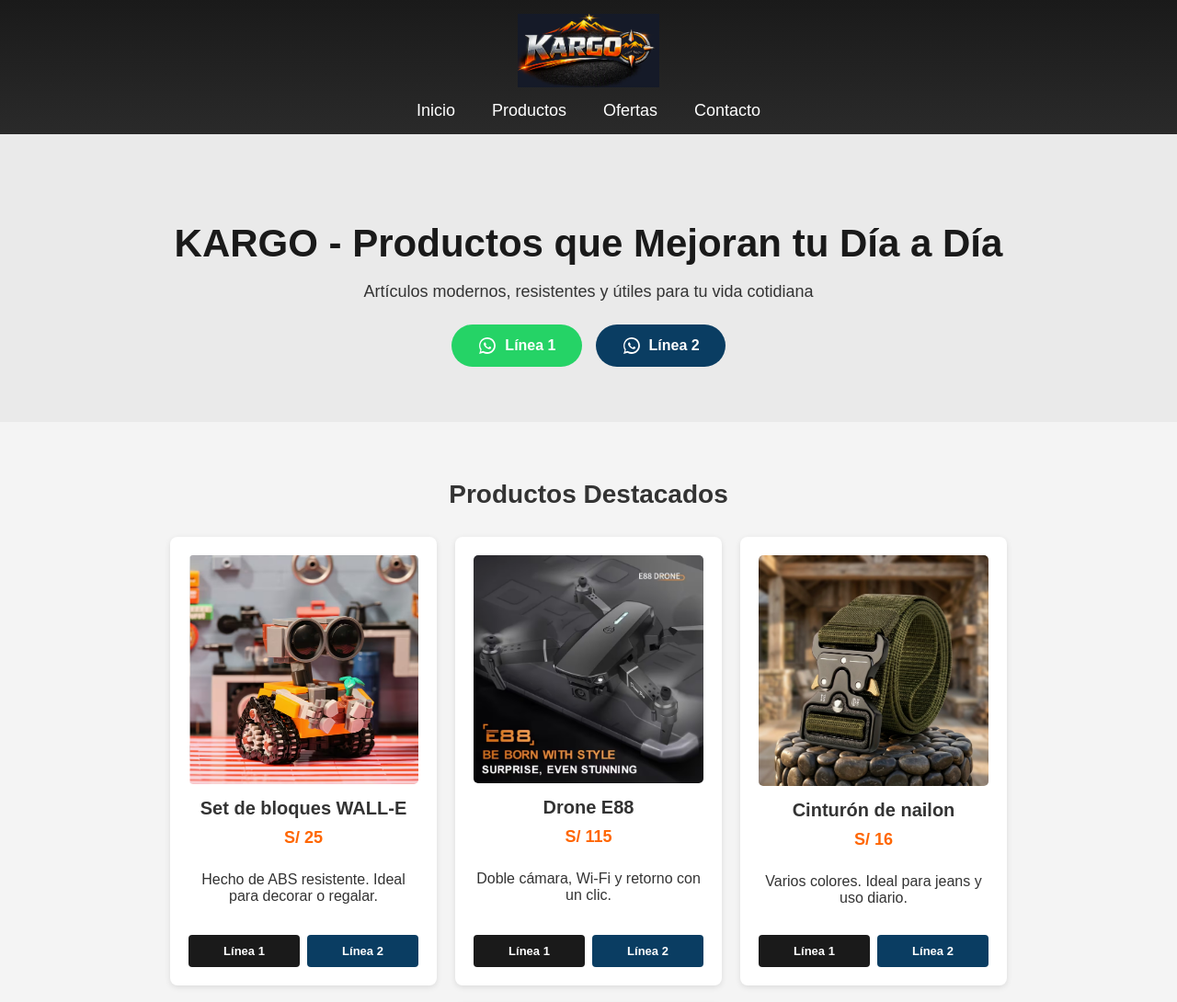
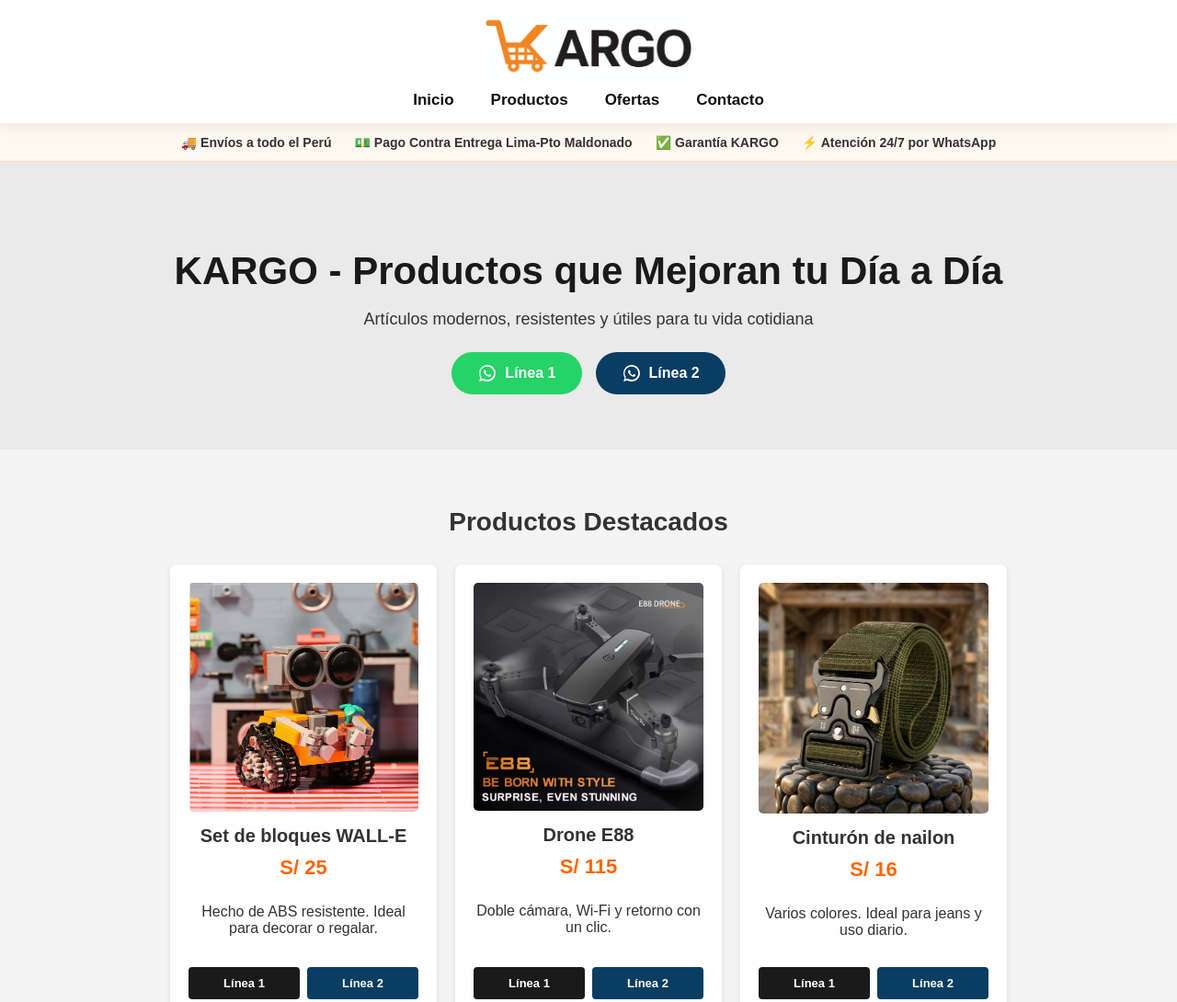
Before and after one commit to Salva2006/kargo, a plain HTML site: page index.html in a window 1280 px wide. Shown: the top 1090 px of the page at 92% size. Drawn offline with Linux system fonts and the light colour scheme.

Commit message:
actualizacion kargo

```diff
--- a/index.html
+++ b/index.html
@@ -9,7 +9,7 @@
 <body>
     <header>
         <div class="logo">
-            <img src="logonuevo.png" alt="Logo KARGO">
+            <img src="LogoKargo.png" alt="Logo KARGO">
         </div>
         <nav>
             <ul>
@@ -20,6 +20,13 @@
             </ul>
         </nav>
     </header>
+
+    <div class="barra-confianza">
+        <span>🚚 Envíos a todo el Perú</span>
+        <span>💵 Pago Contra Entrega Lima-Pto Maldonado</span>
+        <span>✅ Garantía KARGO</span>
+        <span>⚡ Atención 24/7 por WhatsApp</span>
+    </div>
 
     <section class="hero">
         <h1>KARGO - Productos que Mejoran tu Día a Día</h1>
--- a/style.css
+++ b/style.css
@@ -5,14 +5,20 @@
     color: #333;
 }
 header {
-    background: linear-gradient(180deg, #1a1a1a, #2a2a2a);
-    padding: 15px 0;
+    background: #ffffff;
+    padding: 12px 0 15px 0;
     text-align: center;
+    box-shadow: 0 2px 15px rgba(0,0,0,0.08);
+    position: sticky;
+    top: 0;
+    z-index: 100;
+    border-bottom: 1px solid #eee;
 }
 header .logo img {
-    height: 80px;
+    height: 75px;
     display: block;
-    margin: 0 auto 15px auto;
+    margin: 0 auto 12px auto;
+    width: auto;
 }
 header nav ul {
     list-style: none;
@@ -25,12 +31,25 @@
 }
 header nav ul li a {
     text-decoration: none;
-    color: #ffffff;
-    font-size: 18px;
-    font-weight: 500;
+    color: #111111;
+    font-size: 17px;
+    font-weight: 700;
 }
 header nav ul li a:hover {
     color: #ff6600;
+}
+.barra-confianza {
+    background: #fff8f0;
+    border-bottom: 1px solid #ffe0b2;
+    display: flex;
+    justify-content: center;
+    gap: 25px;
+    padding: 12px 10px;
+    font-size: 14px;
+    font-weight: 800;
+    color: #333;
+    flex-wrap: wrap;
+    text-align: center;
 }
 .hero {
     text-align: center;
@@ -106,9 +125,9 @@
     margin: 0;
 }
 .precio {
-    font-weight: bold;
+    font-weight: 900;
     margin: 10px 0;
-    font-size: 18px;
+    font-size: 22px;
     color: #ff6600;
 }
 .card p {
```
Also changed, not shown: LogoKargo.png (added), logonuevo.png (deleted).
